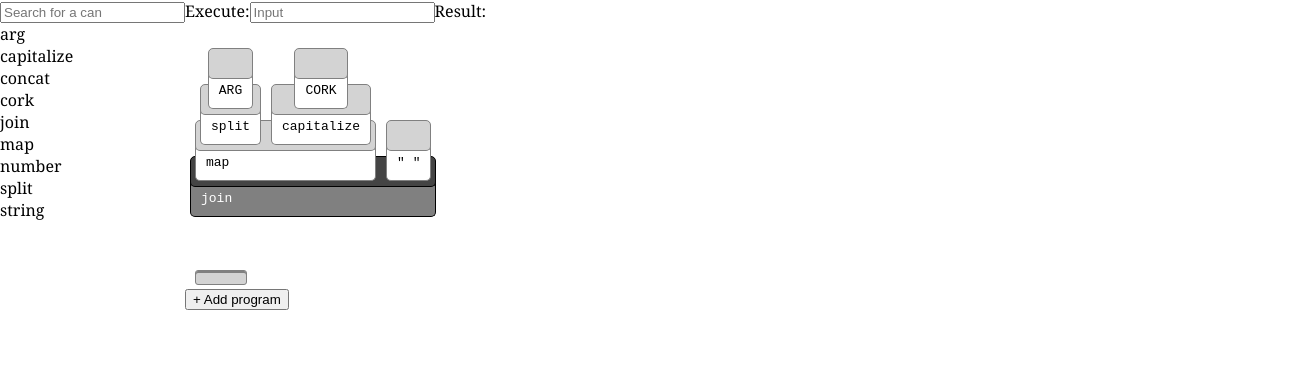
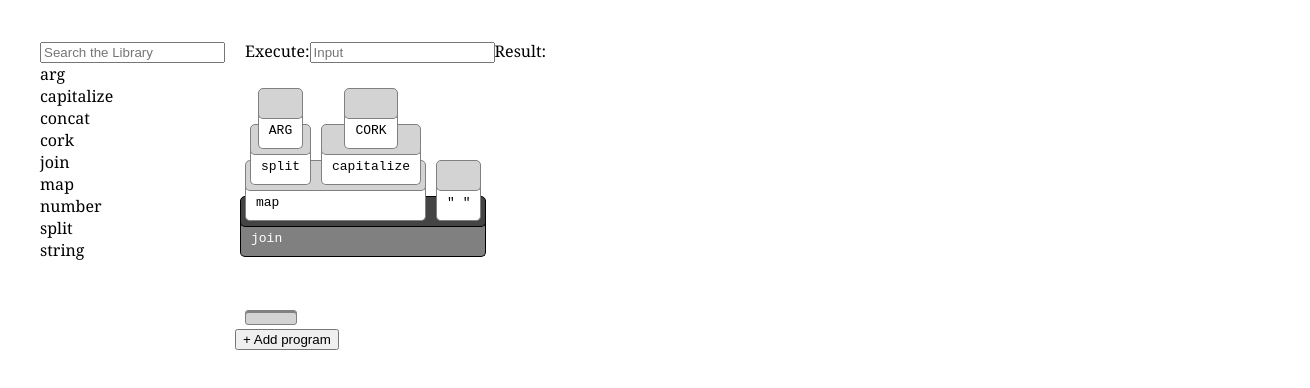
Before and after one commit to gregsabo/tower, a React (Create React App) app: page / in a window 1280 px wide. Shown: the top 388 px of the page, 1310 px wide, since content can reach past the window. Built offline with nearby package versions, Linux system fonts and the light colour scheme.

Commit message:
Spacing and styling

```diff
--- a/src/App.css
+++ b/src/App.css
@@ -5,6 +5,7 @@ html, body, #root, .App {
 
 .App {
   font-family: Georgia;
+  margin: 30px;
 }
 
 .App-logo {
--- a/src/CanSearch.css
+++ b/src/CanSearch.css
@@ -1,3 +1,7 @@
+.CanSearch {
+    margin: 10px;
+}
+
 .CanSearch-libraryItem--selected {
     background-color: #dcdcdc;
 }
--- a/src/CanSearch.tsx
+++ b/src/CanSearch.tsx
@@ -27,8 +27,8 @@ class CanSearch extends React.Component<IProps, IState> {
 
     public render() {
         const onKeyUp = this.onKeyUp.bind(this);
-        return <div>
-            <input type="text" ref={this.inputBox} placeholder="Search for a can" onKeyUp={onKeyUp}/>
+        return <div className="CanSearch">
+            <input type="text" ref={this.inputBox} placeholder="Search the Library" onKeyUp={onKeyUp}/>
             <div className="CanSearch-library">
                 {this.filteredLibrary().map(this.renderLibraryItem.bind(this))}
             </div>
--- /dev/null
+++ b/src/Executor.css
@@ -0,0 +1,3 @@
+.Executor {
+    margin: 10px;
+}
--- a/src/Executor.tsx
+++ b/src/Executor.tsx
@@ -1,5 +1,6 @@
 import autobind from "autobind-decorator";
 import * as React from "react";
+import "./Executor.css";
 import * as Runtime from "./Runtime";
 import Socket from "./Socket";
 
@@ -31,7 +32,7 @@ export default class Executor extends React.Component<IProps, IState> {
 
     public render() {
         const result = Runtime.evaluate(this.props.program[0], [this.state.lastInput || ""], {});
-        return <div>
+        return <div className="Executor">
             Execute:
             <input type="text" placeholder="Input" onInput={this.setValue}/>
             Result:
```
